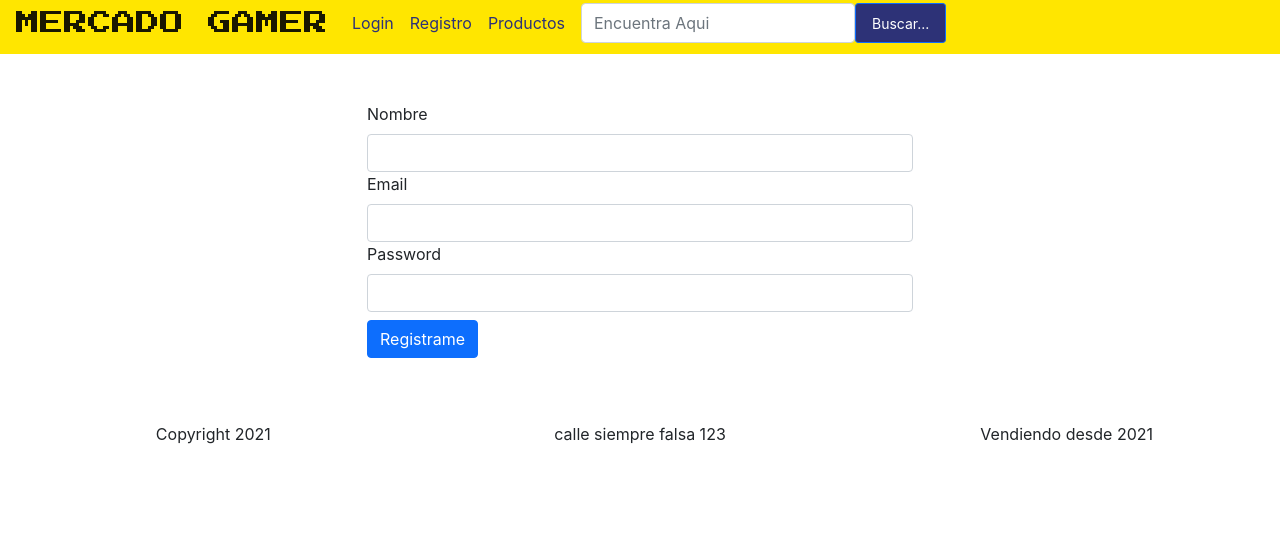
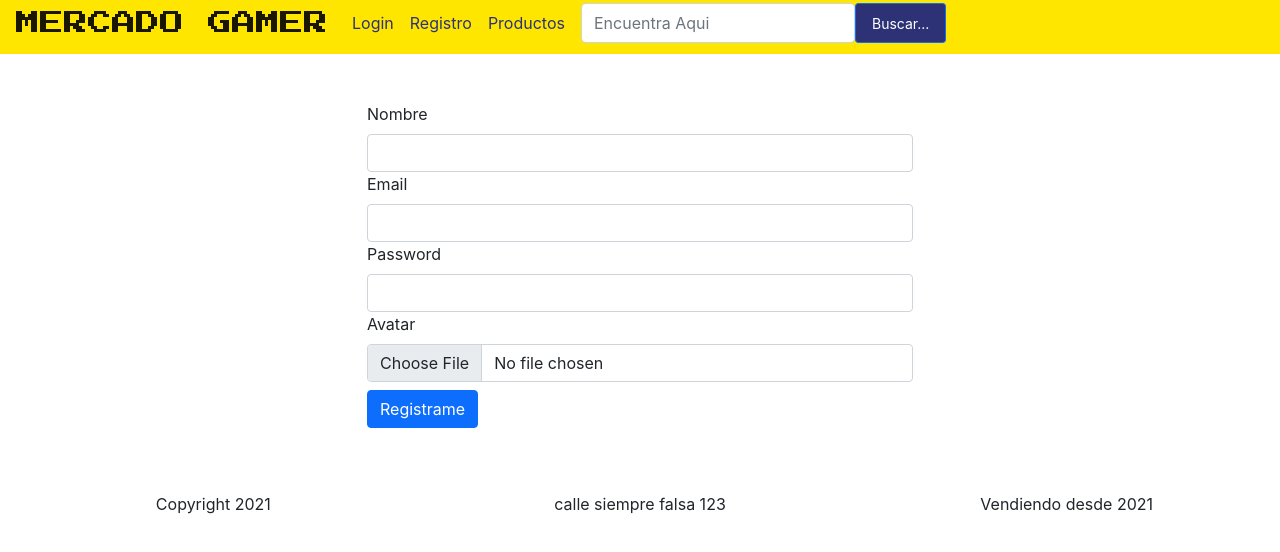
Before and after one commit to charg90/ecommerce-Front-End, a React (Create React App) app: page /register in a window 1280 px wide. Shown: the top 552 px of the page. Built offline with nearby package versions, Linux system fonts and the light colour scheme.

Commit message:
guardo de img de avatares en cloud

```diff
--- a/src/Pages/Register/Register.js
+++ b/src/Pages/Register/Register.js
@@ -1,15 +1,16 @@
 import { useState } from "react";
-
 import { Container, Row, Col, Form, Button } from "react-bootstrap";
 import { useForm } from "react-hook-form";
 import { newUser } from "./../../customHooks/newUser";
 import { useNavigate } from "react-router-dom";
 import { schema } from "./schema";
 import { yupResolver } from "@hookform/resolvers/yup";
+import Axios from "axios";
 import "./register.css";
 
 const Register = () => {
   const [show, setShow] = useState("");
+  const [imgUrl, setImgUrl] = useState("");
   let navigate = useNavigate();
   const {
     register,
@@ -20,26 +21,40 @@ const Register = () => {
   });
 
   const submitForm = async (data) => {
-    const obj = {
-      nombre: data.nombre,
-      email: data.email,
-      password: data.password,
-    };
+    console.log(data);
+
+    const obj = new FormData();
+    obj.append("file", data.avatar[0]);
+    obj.append("upload_preset", "sgpqsyxq");
+
     try {
-      const user = await newUser("usuarios", obj);
-      console.log(user);
-      user && setShow("EN breve recibira un correo de confirmacion en su mail");
+      const { data: info } = await Axios.post(
+        "https://api.cloudinary.com/v1_1/del3mby9y/image/upload",
+        obj
+      );
+      console.log(info);
+      setImgUrl(info.secure_url);
+
+      const finalObj = {
+        nombre: data.nombre,
+        email: data.email,
+        password: data.password,
+        img: imgUrl,
+      };
+      const last = await newUser(finalObj);
+      console.log(last);
     } catch (err) {
       console.log(err);
     }
-
-    //navigate("/login");
   };
   return (
     <Container className=" ">
       <Row className="d-flex justify-content-center mt-5">
         <Col md={6}>
-          <Form onSubmit={handleSubmit(submitForm)}>
+          <Form
+            onSubmit={handleSubmit(submitForm)}
+            enctype="multipart/form-data"
+          >
             <Form.Group>
               <Form.Label>Nombre</Form.Label>
               <Form.Control
@@ -75,6 +90,14 @@ const Register = () => {
               {errors.password && (
                 <span className="text-danger">campo requerido</span>
               )}
+              <Form.Group>
+                <Form.Label>Avatar</Form.Label>
+                <Form.Control
+                  type="file"
+                  name="avatar"
+                  {...register("avatar")}
+                />
+              </Form.Group>
             </Form.Group>
             <Button type="submit" className=" mt-2">
               Registrame
--- a/src/Pages/UserProfile/ProfileProducts.js
+++ b/src/Pages/UserProfile/ProfileProducts.js
@@ -23,6 +23,7 @@ const ProfileProducts = ({
           <Card.Title className="card-title">{nombre}</Card.Title>
           <Card.Title>precio:{precio}$</Card.Title>
           <Card.Title>descripcion:{descripcion}</Card.Title>
+          <Button>Vender Ya</Button>
         </Card.Body>
         <Button
           variant="outline-primary"
--- a/src/constants/constants.js
+++ b/src/constants/constants.js
@@ -5,3 +5,4 @@ export const BASE_URL = "http://localhost:4501/api";
 export const LOGIN = "login";
 export const PRODUCTS = "productos";
 export const PERFIL = "perfil";
+export const USUARIOS = "usuarios";
--- a/src/customHooks/newUser.js
+++ b/src/customHooks/newUser.js
@@ -1,10 +1,11 @@
 import axios from "axios";
-import { BASE_URL } from "./../constants/constants";
+import { BASE_URL, USUARIOS } from "./../constants/constants";
 
-export const newUser = async (endpoint, obj) => {
+export const newUser = async (obj) => {
   console.log(obj);
   try {
-    const user = await axios.post(`${BASE_URL}/${endpoint}`, obj);
+    const user = await axios.post(`${BASE_URL}/${USUARIOS}`, obj);
+    console.log(user);
 
     return user;
   } catch (err) {
```
